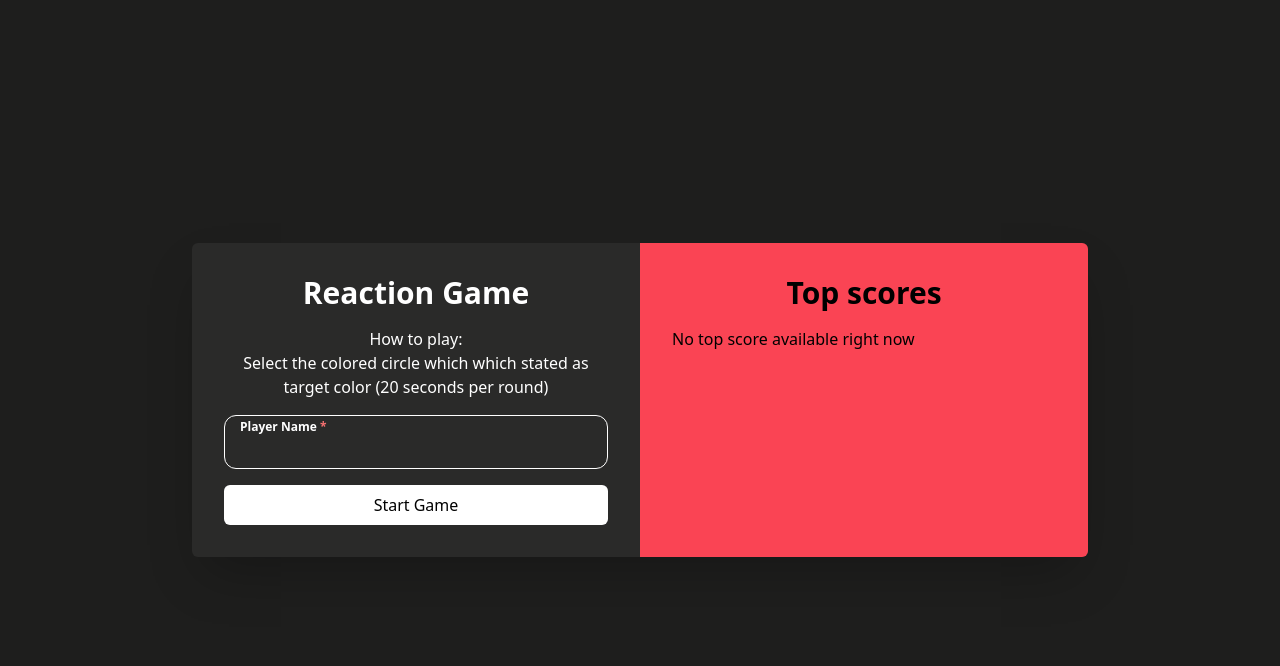
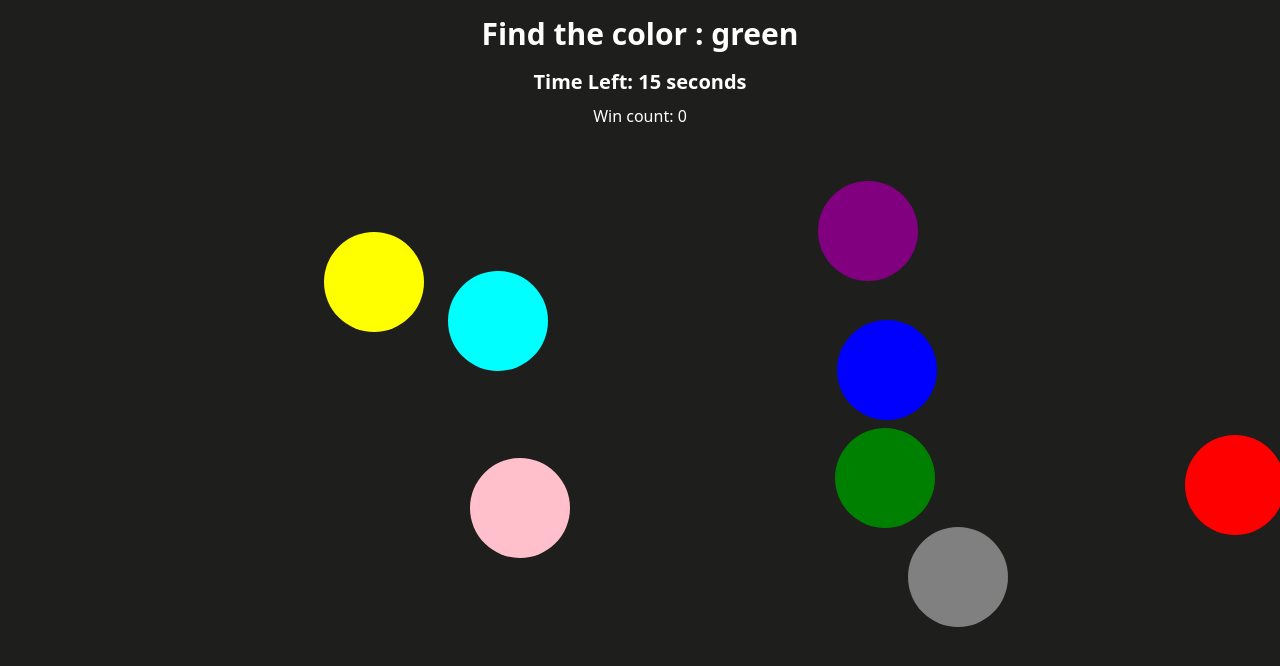
Before and after one commit to Najmi-Irfan/color-matching-game, a React (Vite) app: page / in a window 1280 px wide. Shown: the top 666 px of the page. Built offline with nearby package versions, Linux system fonts and the light colour scheme.

Commit message:
Adding game page and score board

```diff
--- a/src/App.tsx
+++ b/src/App.tsx
@@ -16,7 +16,7 @@ type PageContextType = {
 export const PageContext = createContext<PageContextType | null>(null)
 
 function App () {
-  const [page, setPage] = useState<number>(0)
+  const [page, setPage] = useState<number>(1)
 
   return (
     <PageContext.Provider value={{ page, setPage }}>
--- a/src/pages/Game.tsx
+++ b/src/pages/Game.tsx
@@ -1,6 +1,92 @@
+import React, { useEffect, useState } from 'react'
+import { COLOUR_LIST } from '../constant'
+import type { AxisProps } from '../types/axis'
 
-export function Game() {
-    return(
-        <div>Game page</div>
-    )
+export function Game () {
+  const [winningColor, setWinningColor] = useState<string>('')
+  const [winCount, setWinCount] = useState<number>(0)
+  const [remainingTime, setRemainingTime] = useState<number>(20)
+  const [circleDetail, setCircleDetail] = useState<AxisProps[]>([])
+  const [message, setMessage] = useState<string>('')
+  const listLength = COLOUR_LIST.length
+
+  useEffect(() => {
+    // generate circle for the first time when the page load
+    generateCircles()
+
+    // use interval by 1 second for countdown from 20 to 0
+    const timer = setInterval(() => {
+      setRemainingTime(prev => {
+        if (prev > 0) {
+          return prev - 1
+        }
+        return 0
+      })
+    }, 1000)
+
+    return () => clearInterval(timer)
+  }, [])
+
+  const generateCircles = () => {
+    // to store list of circle with its coordinate
+    const circleList = []
+    const targetColor = COLOUR_LIST[Math.floor(Math.random() * listLength)]
+
+    //traverse color 1 by 1 and assign its x and y axis
+    for (let i = 0; i < listLength; i++) {
+      const circleObj: AxisProps = {
+        color: COLOUR_LIST[i],
+        x: Math.random() * (100 - 5),
+        y: Math.random() * (100 - 5)
+      }
+
+      circleList.push(circleObj)
+    }
+    setWinningColor(targetColor)
+    setCircleDetail(circleList)
+  }
+
+  const handleClick = (selectedColor: string) => {
+    if (remainingTime <= 0) return
+
+    if (selectedColor === winningColor) {
+      setWinCount(prev => prev + 1)
+      setMessage('Congratulations! You won!')
+    } else {
+      setMessage(`Ops, this is ${selectedColor} not ${winningColor}.`)
+    }
+
+    generateCircles()
+  }
+
+  return (
+    <div className='p-4 text-white text-center'>
+      <div className='text-3xl font-bold'>
+        Find the color : <strong>{winningColor}</strong>
+      </div>
+      <div className='text-xl font-bold pt-4 pb-2'>
+        Time Left: {remainingTime} seconds
+      </div>
+      <div>Win count: {winCount}</div>
+
+      <div className='relative h-[400px] mt-5'>
+        {circleDetail.map(list => (
+          <div
+            key={list.color}
+            onClick={() => handleClick(list.color)}
+            className='w-[100px] h-[100px] rounded-full absolute cursor-pointer'
+            style={{
+              backgroundColor: list.color,
+              left: `${list.x}%`,
+              top: `${list.y}%`
+            }}
+          />
+        ))}
+      </div>
+
+      <div className='fixed bottom-5 w-full text-center text-white'>
+        {message}
+      </div>
+    </div>
+  )
 }
--- a/src/pages/Scores.tsx
+++ b/src/pages/Scores.tsx
@@ -1,6 +1,38 @@
+export function Scores () {
+  const topScores = [
+    { id: 1, score: 11, name: 'John', date: '29/05/2025' },
+    { id: 2, score: 9, name: 'Alice', date: '28/05/2025' },
+    { id: 3, score: 8, name: 'Bob', date: '27/05/2025' }
+  ]
 
-export function Scores() {
-    return(
-        <div>Score page</div>
-    )
+  return (
+    <div className='min-h-screen flex items-center justify-center px-4'>
+      <div className='bg-[#fa4454] shadow-2xl rounded-md overflow-hidden w-full max-w-4xl p-6 text-center'>
+        <p className='text-2xl font-bold mb-4'>Top Scores</p>
+
+        <div className='overflow-x-auto'>
+          <table className='w-full border-separate border-spacing-y-2'>
+            <thead>
+              <tr className='text-center'>
+                <th className='px-4 py-2 rounded-l-md'>No.</th>
+                <th className='px-4 py-2'>Score</th>
+                <th className='px-4 py-2'>Name</th>
+                <th className='px-4 py-2 rounded-r-md'>Timestamp</th>
+              </tr>
+            </thead>
+            <tbody>
+              {topScores.map((item, index) => (
+                <tr key={index} className='text-center'>
+                  <td className='px-4 py-2 rounded-l-md'>{item.id}</td>
+                  <td className='px-4 py-2'>{item.score}</td>
+                  <td className='px-4 py-2'>{item.name}</td>
+                  <td className='px-4 py-2 rounded-r-md'>{item.date}</td>
+                </tr>
+              ))}
+            </tbody>
+          </table>
+        </div>
+      </div>
+    </div>
+  )
 }
--- /dev/null
+++ b/src/types/axis.ts
@@ -0,0 +1,5 @@
+export type AxisProps = {
+    color: string;
+    x: number;
+    y: number;
+};
```
